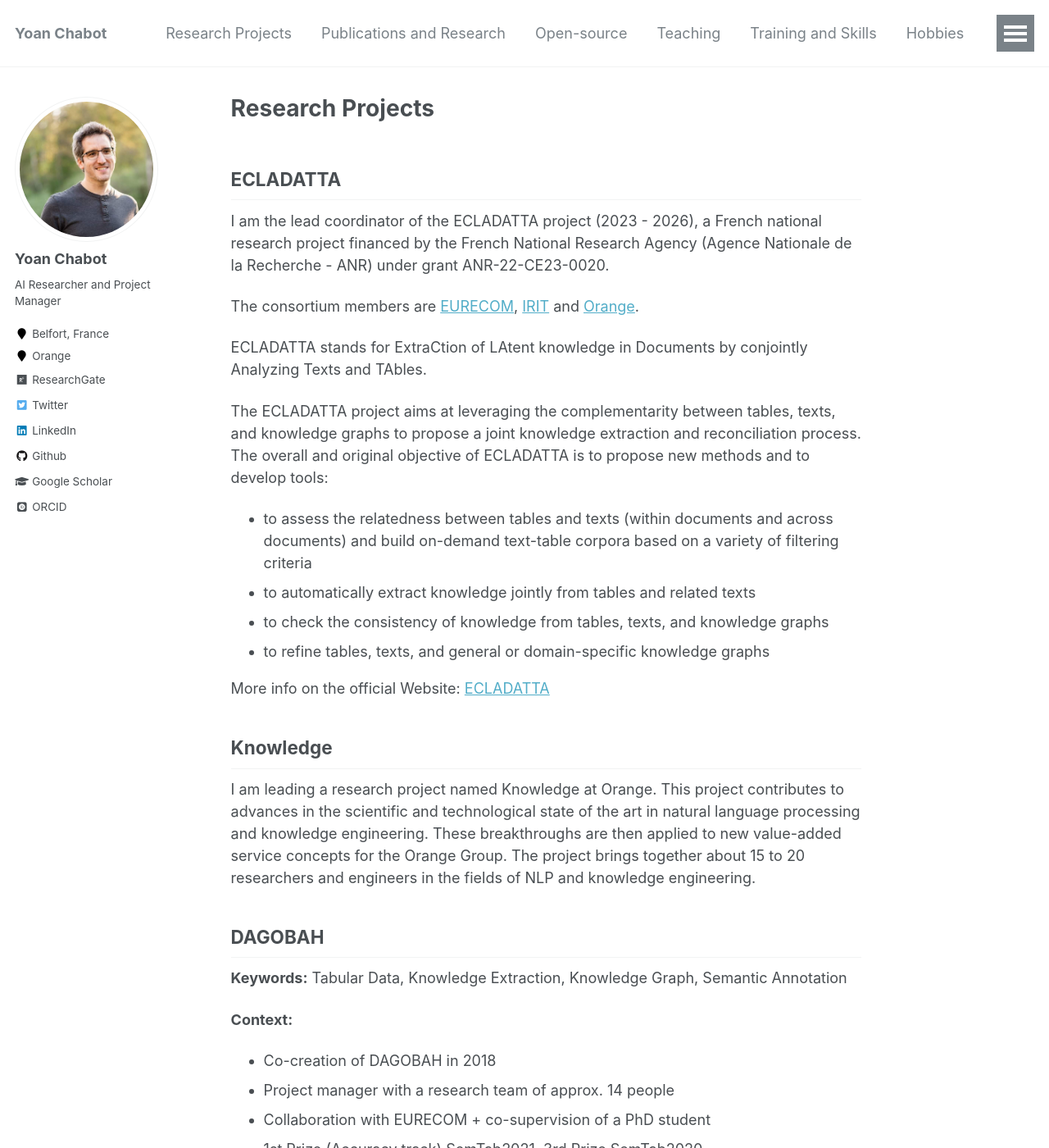
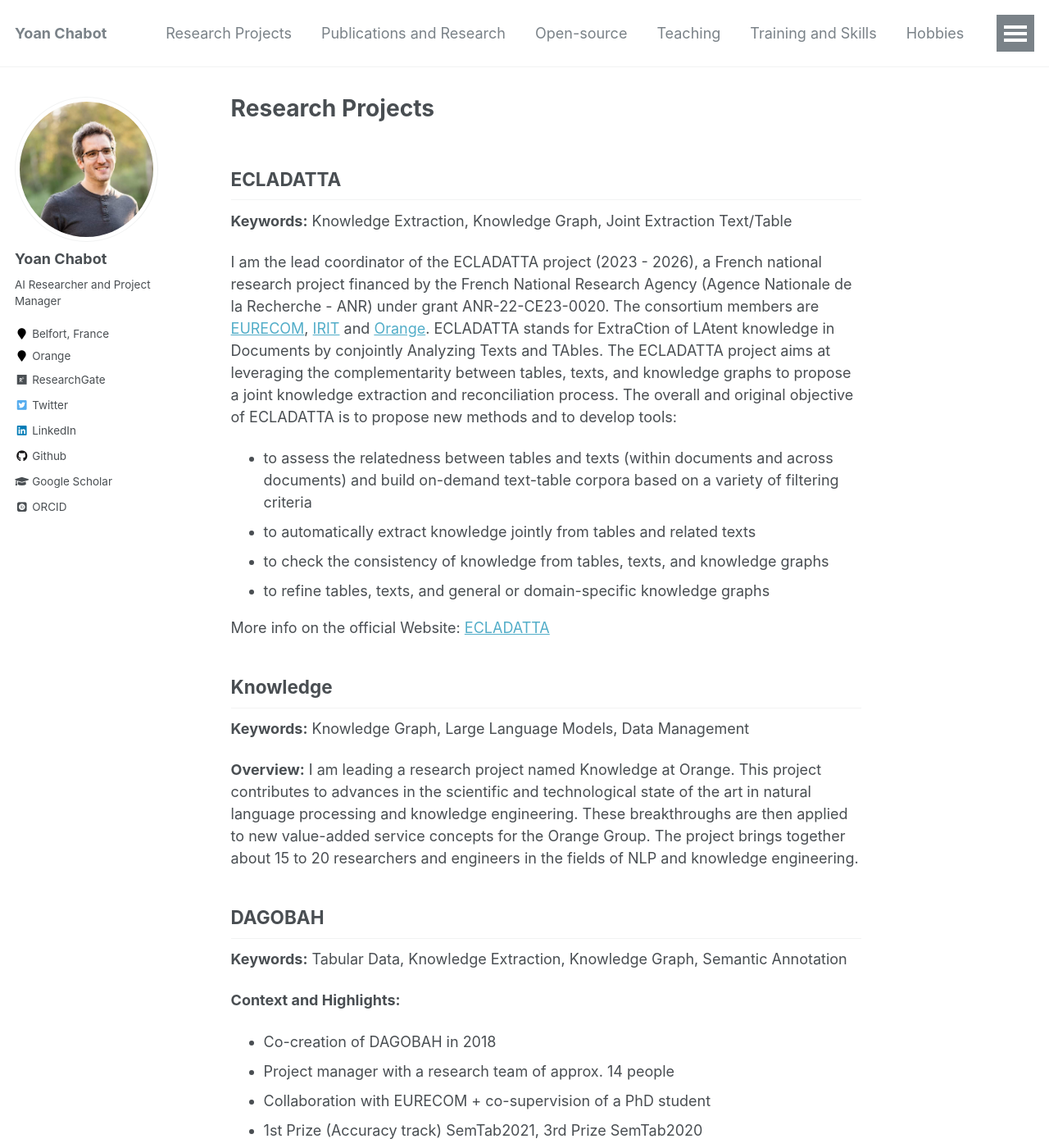
Before and after one commit to yoanchabot/yoanchabot.github.io, a Jekyll site: the page built from _pages/research.md, in a window 1280 px wide and 1400 px high. Shown: the whole window at 82% size. Built offline with Jekyll 4.4.1, drawn with Linux system fonts in a browser that asks for light colours; some web fonts are replaced; some of the changed text lies outside the part shown.

Commit message:
Update research.md

```diff
--- a/_pages/research.md
+++ b/_pages/research.md
@@ -6,12 +6,11 @@ author_profile: true
 
 <a name="ecladatta"></a>
 ## ECLADATTA
+**Keywords:** Knowledge Extraction, Knowledge Graph, Joint Extraction Text/Table
+
 I am the lead coordinator of the ECLADATTA project (2023 - 2026), a French national research project financed by the French National Research Agency (Agence Nationale de la Recherche - ANR) under grant ANR-22-CE23-0020.
-
 The consortium members are [EURECOM](https://www.eurecom.fr/), [IRIT](https://www.irit.fr/en/home/) and [Orange](https://hellofuture.orange.com/en/).
-
 ECLADATTA stands for ExtraCtion of LAtent knowledge in Documents by conjointly Analyzing Texts and TAbles.
-
 The ECLADATTA project aims at leveraging the complementarity between tables, texts, and knowledge graphs to propose a joint knowledge extraction and reconciliation process. The overall and original objective of ECLADATTA is to propose new methods and to develop tools:
 * to assess the relatedness between tables and texts (within documents and across documents) and build on-demand text-table corpora based on a variety of filtering criteria
 * to automatically extract knowledge jointly from tables and related texts
@@ -23,20 +22,24 @@ More info on the official Website: [ECLADATTA](https://ecladatta.github.io/)
 
 <a name="knowledge"></a>
 ## Knowledge
+**Keywords:** Knowledge Graph, Large Language Models, Data Management
+
+**Overview:**
 I am leading a research project named Knowledge at Orange. This project contributes to advances in the scientific and technological state of the art in natural language processing and knowledge engineering. These breakthroughs are then applied to new value-added service concepts for the Orange Group. The project brings together about 15 to 20 researchers and engineers in the fields of NLP and knowledge engineering.
 
 
 <a name="dagobah"></a>
 ## DAGOBAH
-<b>Keywords:</b> Tabular Data, Knowledge Extraction, Knowledge Graph, Semantic Annotation
+**Keywords:** Tabular Data, Knowledge Extraction, Knowledge Graph, Semantic Annotation
 
-<b>Context:</b>
+**Context and Highlights:**
 * Co-creation of DAGOBAH in 2018
 * Project manager with a research team of approx. 14 people
 * Collaboration with EURECOM + co-supervision of a PhD student
 * 1st Prize (Accuracy track) SemTab2021, 3rd Prize SemTab2020
 
-<b>Overview:</b> Within the ever-expanding Web of data, more and more knowledge graphs (KGs) become available.
+**Overview:**
+Within the ever-expanding Web of data, more and more knowledge graphs (KGs) become available.
 However, these KGs may suffer from inconsistency and incompleteness issues.
 Hence, one can envision to either correct or complete KGs by extracting information from various sources such as web tables and texts available in Web pages.
 Interestingly, tables often constitute a major source of information since large parts of both companies internal repositories and Web pages are represented in tabular formats.
@@ -59,14 +62,14 @@ DAGOBAH aims at proposing solutions to semantically anotate tables and to exploi
 
 <a name="noria"></a>
 ## NORIA
-**TBD**
-<b>Keywords:</b> Anomaly Detection, Cybersecurity, Knowledge Graph
+**Keywords:** Anomaly Detection, Cybersecurity, Knowledge Graph
 
-<b>Context:</b>
+**Context and Highlights:**
 * Co-creation of NORIA in 2015
 * Collaboration with EURECOM + co-supervision of a PhD student
 
-<b>Overview:</b> Soon
+**Overview:**
+The goal of the NORIA (machine learNing, Ontology and Reasoning for the Identification of Anomalies) research project is to build an innovative pipeline for advanced anomaly detection over the network infrastructures and cyber security application domains with help of Knowledge Graphs and neuro-symbolic models.
 
 ---
 
```
